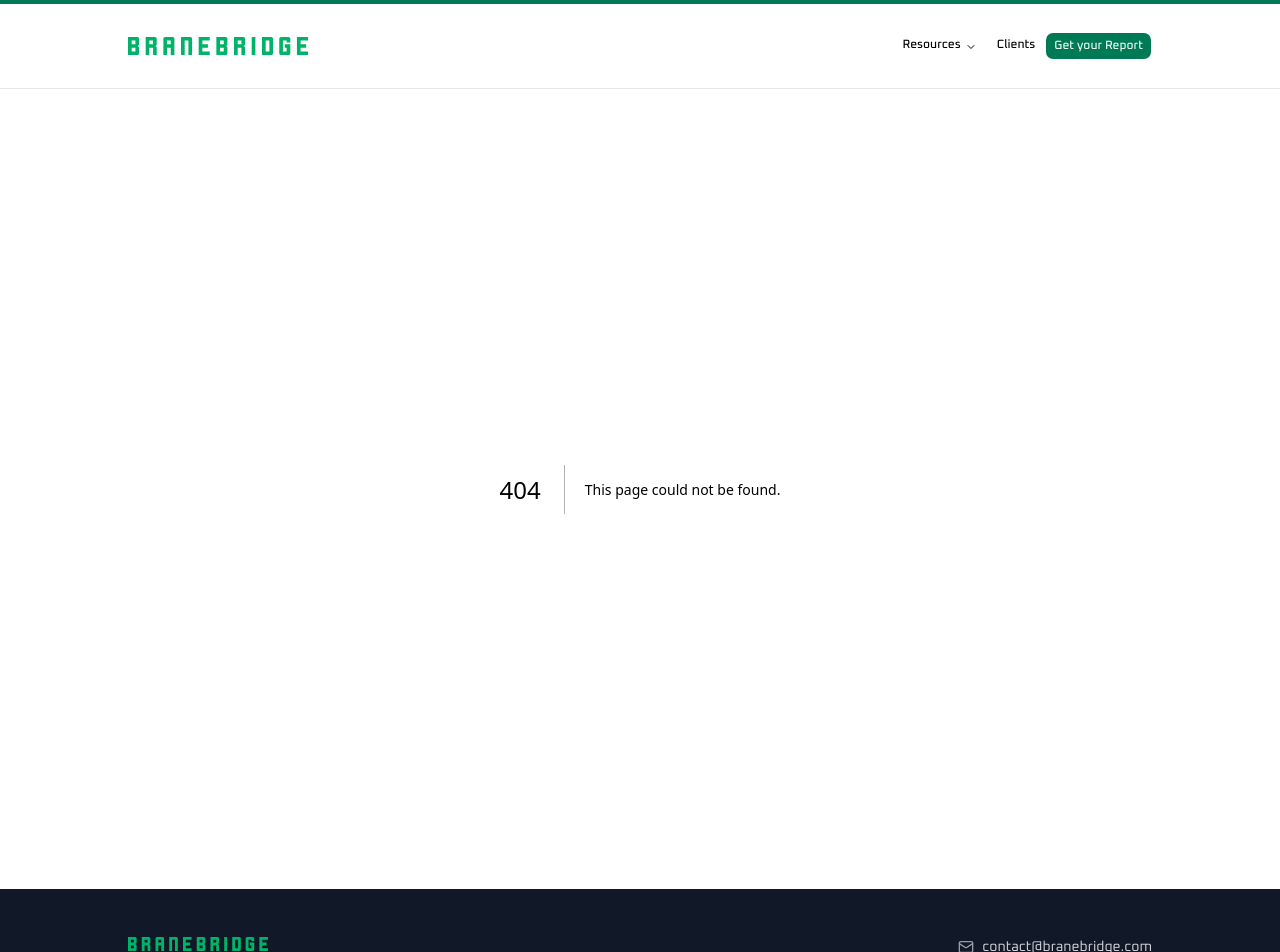
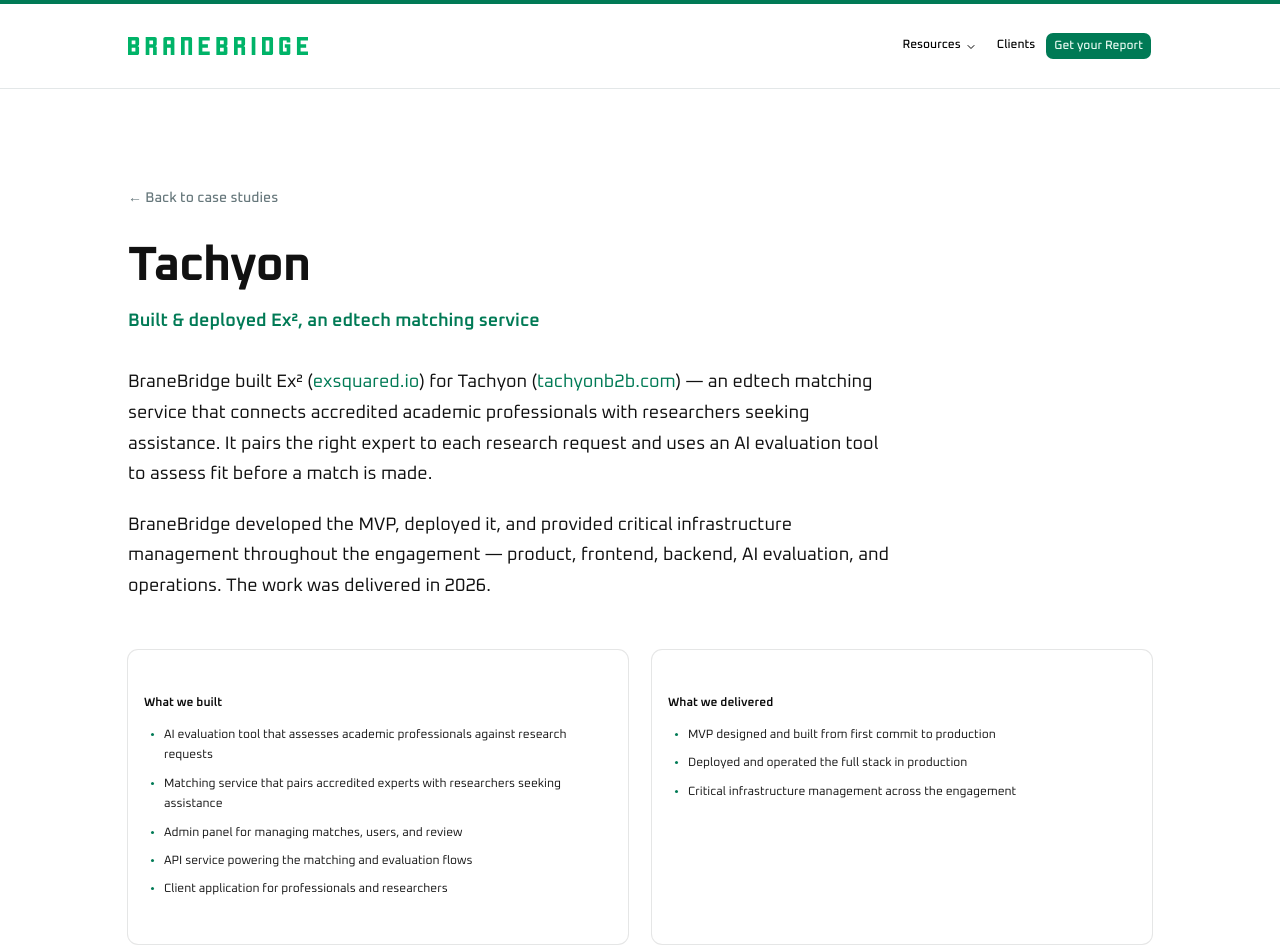
Before and after one commit to shelsoloa/brane-web, a Next.js app: page /case-studies/tachyon in a window 1280 px wide. Before the commit this address had no page. Shown: the top 952 px of the page. Built offline with nearby package versions, Linux system fonts and the light colour scheme.

Commit message:
Add Case Study page for Tachyon

```diff
--- a/src/app/case-studies/page.tsx
+++ b/src/app/case-studies/page.tsx
@@ -5,8 +5,37 @@
 export const metadata: Metadata = {
   title: "Case Studies | BraneBridge",
   description:
-    "Selected case studies from BraneBridge: GCP cost optimization at OtO Lawn Care, the PromoExchange creator marketplace, and brane-classify, a production HS tariff classification API on GCP.",
+    "Selected case studies from BraneBridge: GCP cost optimization, infrastructure management, and product development.",
 };
+
+function PortfolioItem({
+  title,
+  subheader,
+  description,
+  link,
+}: {
+  title: string;
+  subheader: string;
+  description: string;
+  link: string;
+}) {
+  return (
+    <Link href={link} className="group block">
+      <Card className="h-full transition-colors group-hover:border-primary">
+        <CardContent className="py-8">
+          <p className="text-lg font-bold text-[#0a0a0a] group-hover:text-primary transition-colors">
+            {title}
+          </p>
+          <p className="mt-2 text-primary font-semibold">{subheader}</p>
+          <p className="mt-3 text-[#374151] leading-[1.7]">{description}</p>
+          <p className="mt-4 text-sm font-medium text-primary">
+            Read more &rarr;
+          </p>
+        </CardContent>
+      </Card>
+    </Link>
+  );
+}
 
 export default function CaseStudies() {
   return (
@@ -20,62 +49,33 @@
         </p>
 
         <div className="mt-12 grid gap-8 md:grid-cols-2">
-          <Link href="/case-studies/oto" className="group block">
-            <Card className="h-full transition-colors group-hover:border-primary">
-              <CardContent className="py-8">
-                <p className="text-lg font-bold text-[#0a0a0a] group-hover:text-primary transition-colors">
-                  OtO Lawn Care
-                </p>
-                <p className="mt-2 text-primary font-semibold">
-                  ~$609K/yr saved across two GCP engagements
-                </p>
-                <p className="mt-3 text-[#374151] leading-[1.7]">
-                  Cloud cost optimization for a smart-sprinkler hardware
-                  company, from Series B through acquisition. Two case studies:
-                  spiky SaaS/IoT workloads and analytics/BI.
-                </p>
-                <p className="mt-4 text-sm font-medium text-primary">
-                  Read the case studies &rarr;
-                </p>
-              </CardContent>
-            </Card>
-          </Link>
+          <PortfolioItem
+            title="OtO Lawn Care (acquired by Rain Bird)"
+            subheader="~$609K/yr saved across two GCP engagements"
+            description="Cloud cost optimization for a smart-sprinkler hardware company, from Series B through acquisition. Two case studies: spiky SaaS/IoT workloads and analytics/BI."
+            link="/case-studies/oto"
+          />
 
-          <Link href="/case-studies/promoexchange" className="group block">
-            <Card className="h-full transition-colors group-hover:border-primary">
-              <CardContent className="py-8">
-                <p className="text-lg font-bold text-[#0a0a0a] group-hover:text-primary transition-colors">
-                  PromoExchange
-                </p>
-                <p className="mt-2 text-primary font-semibold">
-                  Founder &amp; sole engineer
-                </p>
-                <p className="mt-3 text-[#374151] leading-[1.7]">
-                  A marketplace where social media creators sell promotions to
-                  businesses, with Stripe escrow holding funds until delivery.
-                  Designed, built, and shipped solo.
-                </p>
-                <p className="mt-4 text-sm font-medium text-primary">
-                  Read more &rarr;
-                </p>
-              </CardContent>
-            </Card>
-          </Link>
-        </div>
+          <PortfolioItem
+            title="PromoExchange"
+            subheader="Product, frontend, backend, payments, and infrastructure"
+            description="A marketplace where social media creators sell promotions to businesses, with Stripe escrow holding funds until delivery. Designed, built, and shipped."
+            link="/case-studies/promoexchange"
+          />
 
-        <div className="mt-8">
-          <Card>
-            <CardContent className="py-8">
-              <p className="text-lg font-bold text-[#0a0a0a]">brane-classify</p>
-              <p className="mt-3 text-lg text-[#111111] leading-[1.7]">
-                Production HS tariff classification API. Two-stage LLM pipeline
-                (Anthropic SDK, FastAPI, GCP Cloud Run, Supabase) for Canadian
-                customs tariff classification. Built 2024&ndash;2025 as the core
-                product of BraneBridge&apos;s original trade compliance focus;
-                remains live as a case study.
-              </p>
-            </CardContent>
-          </Card>
+          <PortfolioItem
+            title="Tachyon"
+            subheader="Built &amp; deployed Ex&sup2;"
+            description="An edtech matching service connecting accredited academic professionals with researchers seeking assistance, with an AI evaluation tool. MVP built, deployed, and operated."
+            link="/case-studies/tachyon"
+          />
+
+          <PortfolioItem
+            title="brane-classify"
+            subheader="Production HS tariff classification API"
+            description="A two-stage LLM pipeline (Anthropic SDK, FastAPI, GCP Cloud Run, Supabase) for Canadian customs tariff classification. Built 2024&ndash;2025 as the core product of BraneBridge's original trade compliance focus; remains live as a case study."
+            link="#"
+          />
         </div>
       </div>
     </section>
--- /dev/null
+++ b/src/app/case-studies/tachyon/page.tsx
@@ -0,0 +1,104 @@
+import Link from "next/link";
+import { Card, CardContent } from "@/components/ui/card";
+import type { Metadata } from "next";
+
+export const metadata: Metadata = {
+  title: "Tachyon | BraneBridge Case Study",
+  description:
+    "BraneBridge built Ex² (exsquared.io) for Tachyon — an edtech matching service connecting accredited academic professionals with researchers seeking assistance. MVP development, deployment, and infrastructure management.",
+};
+
+export default function TachyonCaseStudy() {
+  return (
+    <section className="px-6 py-16 sm:py-24 bg-white">
+      <div className="max-w-5xl mx-auto">
+        <Link
+          href="/case-studies"
+          className="text-sm font-medium text-muted-foreground hover:text-primary transition-colors"
+        >
+          &larr; Back to case studies
+        </Link>
+
+        <h1 className="mt-8 text-4xl sm:text-5xl font-bold tracking-tight text-[#111111] leading-[1.05]">
+          Tachyon
+        </h1>
+        <p className="mt-4 text-primary font-semibold text-lg">
+          Built &amp; deployed Ex&sup2;, an edtech matching service
+        </p>
+
+        <div className="mt-8 space-y-5 text-lg text-[#111111] leading-[1.7] max-w-3xl">
+          <p>
+            BraneBridge built Ex&sup2; (
+            <a
+              href="https://exsquared.io"
+              target="_blank"
+              rel="noopener noreferrer"
+              className="text-primary hover:underline"
+            >
+              exsquared.io
+            </a>
+            ) for Tachyon (
+            <a
+              href="https://tachyonb2b.com"
+              target="_blank"
+              rel="noopener noreferrer"
+              className="text-primary hover:underline"
+            >
+              tachyonb2b.com
+            </a>
+            ) &mdash; an edtech matching service that connects accredited
+            academic professionals with researchers seeking assistance. It pairs
+            the right expert to each research request and uses an AI evaluation
+            tool to assess fit before a match is made.
+          </p>
+          <p>
+            BraneBridge developed the MVP, deployed it, and provided critical
+            infrastructure management throughout the engagement &mdash; product,
+            frontend, backend, AI evaluation, and operations. The work was
+            delivered in 2026.
+          </p>
+        </div>
+
+        <div className="mt-12 grid gap-6 sm:grid-cols-2">
+          <Card>
+            <CardContent className="py-7">
+              <p className="font-semibold text-[#0a0a0a]">What we built</p>
+              <ul className="mt-3 space-y-2 text-[#1a1a1a] leading-[1.7] list-disc pl-5 marker:text-primary">
+                <li>
+                  AI evaluation tool that assesses academic professionals
+                  against research requests
+                </li>
+                <li>
+                  Matching service that pairs accredited experts with
+                  researchers seeking assistance
+                </li>
+                <li>Admin panel for managing matches, users, and review</li>
+                <li>API service powering the matching and evaluation flows</li>
+                <li>Client application for professionals and researchers</li>
+              </ul>
+            </CardContent>
+          </Card>
+
+          <Card>
+            <CardContent className="py-7">
+              <p className="font-semibold text-[#0a0a0a]">What we delivered</p>
+              <ul className="mt-3 space-y-2 text-[#1a1a1a] leading-[1.7] list-disc pl-5 marker:text-primary">
+                <li>
+                  MVP designed and built from first commit to production
+                </li>
+                <li>Deployed and operated the full stack in production</li>
+                <li>
+                  Critical infrastructure management across the engagement
+                </li>
+              </ul>
+            </CardContent>
+          </Card>
+        </div>
+
+        <p className="mt-8 text-sm text-muted-foreground max-w-3xl">
+          Architecture and stack notes available on request.
+        </p>
+      </div>
+    </section>
+  );
+}
```
